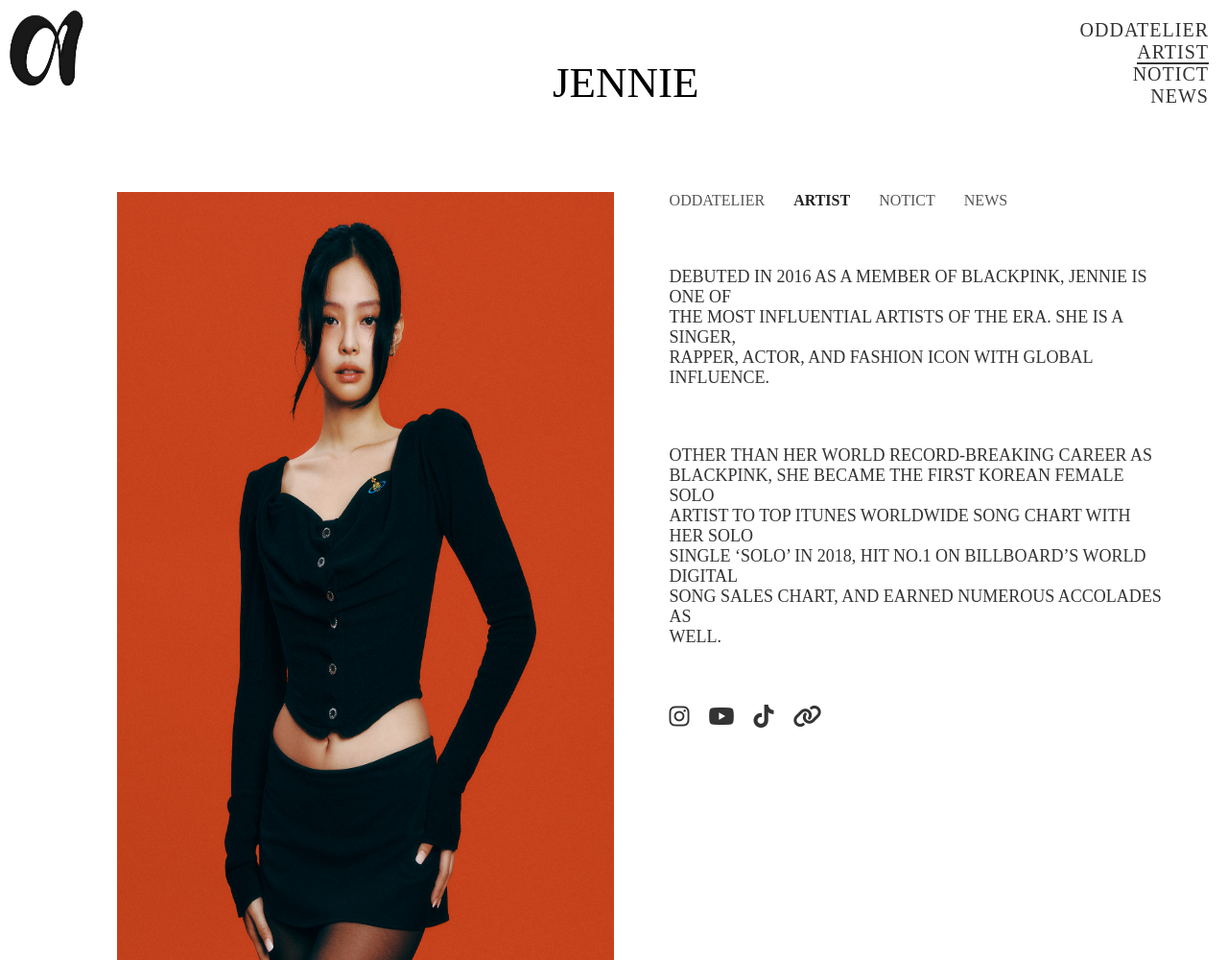
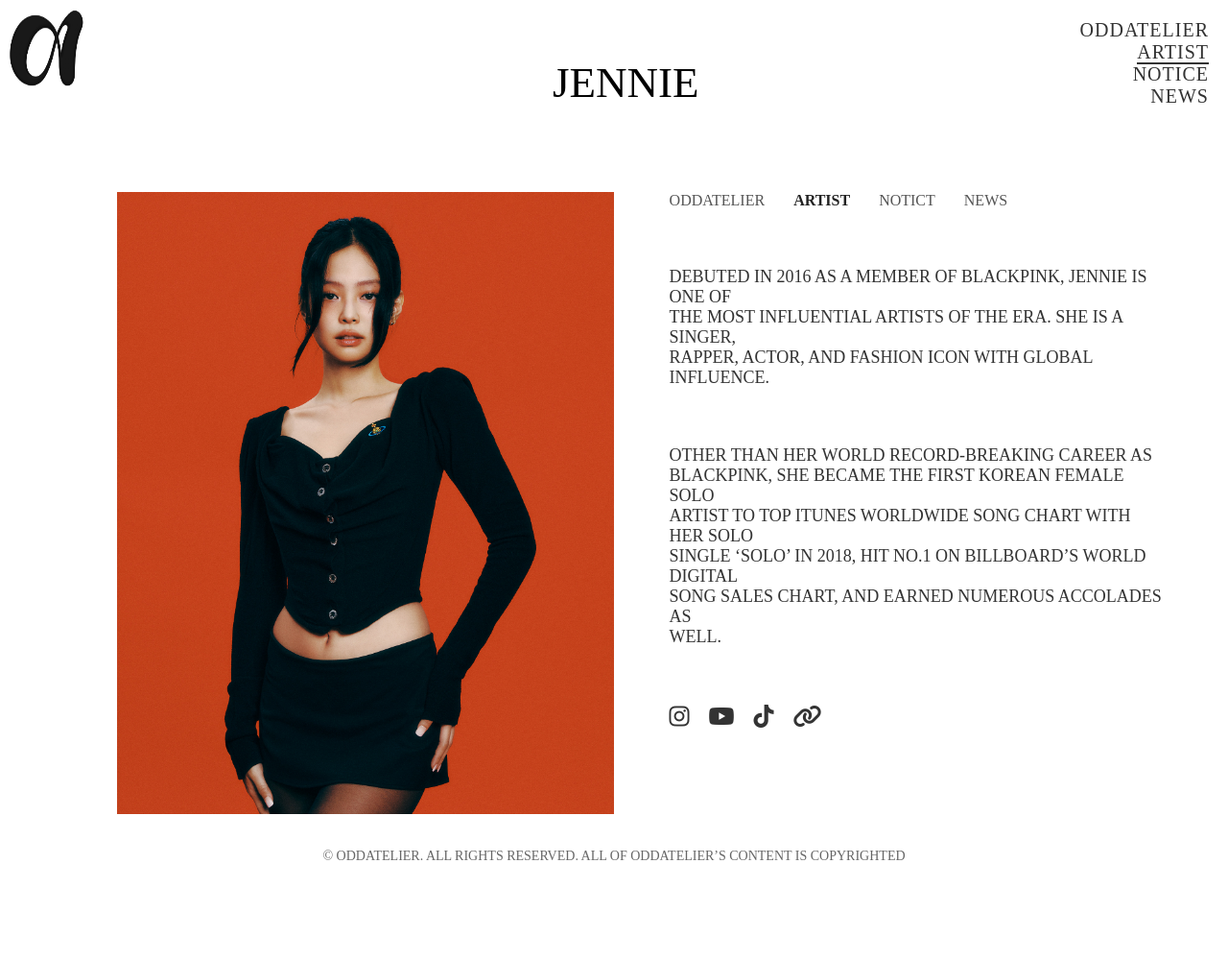
Before and after one commit to zero6-see/jennie-artist, a plain HTML site: page index.html in a window 1280 px wide. Shown: the top 1000 px of the page at 96% size. After the commit the page ends 932 px from the top, so only its background shows below. Drawn offline with Linux system fonts and the light colour scheme.

Commit message:
Add files via upload

```diff
--- a/css/style.css
+++ b/css/style.css
@@ -91,7 +91,7 @@
    }
    .main{
     width: 90%;
-    height: 100%;
+    height: auto;
     margin: auto;
     margin-top: 0;
     margin-bottom: 0;
@@ -104,7 +104,7 @@
    }
    .main .img img{
     width: 100%;
-    height: 100%;
+    height: auto;
    }
    .main .txt {
     width: 45%;
--- a/index.html
+++ b/index.html
@@ -23,7 +23,7 @@
       <ul class="menuList">
         <li><a href="https://jennie-oddatelier.netlify.app">ODDATELIER</a></li>
         <li class="on"><a href="https://jennie-artist.netlify.app">ARTIST</a></li>
-        <li><a href="https://jennie-notict.netlify.app">NOTICT</a></li>
+        <li><a href="https://jennie-notict.netlify.app">NOTICE</a></li>
         <li><a href="https://jennie-news.netlify.app">NEWS</a></li>
       </ul>
     </div>
```
